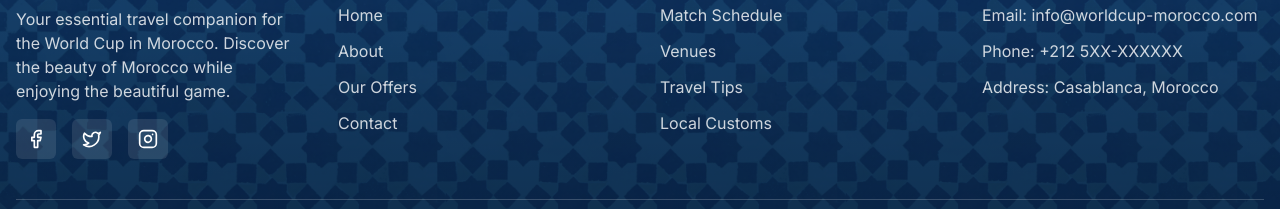
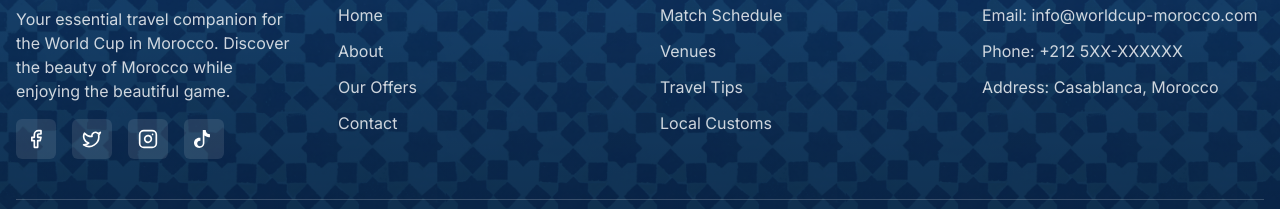
Before and after one commit to zohirben/WCP2-Platform, a Next.js app: page /pattern-visualizer in a window 1280 px wide. Shown: the part 1068-1277 px from the top of the page. Built offline with nearby package versions, Linux system fonts and the light colour scheme.

Commit message:
tiktok icon, footer

```diff
--- a/components/navigation/footer.tsx
+++ b/components/navigation/footer.tsx
@@ -3,6 +3,7 @@ import { NAV_LINKS, SITE_CONFIG } from "@/lib/constants";
 import { buttonVariants } from "@/components/ui/button";
 import { Facebook, Instagram, Twitter } from "lucide-react";
 import { MoroccanArchPattern } from "../ui/pattern";
+import { TikTok } from "../ui/tiktok-icon";
 
 export default function Footer() {
   return (
@@ -57,6 +58,17 @@ export default function Footer() {
               >
                 <Instagram size={20} />
                 <span className="sr-only">Instagram</span>
+              </Link>
+              <Link
+                href="#"
+                className={buttonVariants({
+                  variant: "ghost",
+                  size: "icon",
+                  className: "rounded-full bg-white/10 hover:bg-white/20 text-white transition-transform hover:scale-110"
+                })}
+              >
+                <TikTok size={20} />
+                <span className="sr-only">TikTok</span>
               </Link>
             </div>
           </div>
--- /dev/null
+++ b/components/ui/tiktok-icon.tsx
@@ -0,0 +1,22 @@
+import React from "react";
+
+// TikTok icon component
+export const TikTok = ({ size = 24, ...props }: { size?: number; [key: string]: any }) => {
+  return (
+    <svg
+      width={size}
+      height={size}
+      viewBox="0 0 24 24"
+      fill="none"
+      xmlns="http://www.w3.org/2000/svg"
+      {...props}
+    >
+      <path
+        d="M16.6,5.82c-1.5-1.02-2.5-2.73-2.5-4.67h-3.56v16.2c0,1.85-1.51,3.35-3.36,3.35c-1.85,0-3.35-1.5-3.35-3.35 c0-1.85,1.5-3.35,3.35-3.35c0.18,0,0.36,0.03,0.53,0.06v-3.6C7.2,10.44,6.74,10.38,6.25,10.38c-3.45,0-6.25,2.8-6.25,6.25 s2.8,6.25,6.25,6.25s6.25-2.8,6.25-6.25v-8.92c1.87,1.37,4.16,2.18,6.65,2.18v-3.57C18.23,6.31,17.42,6.14,16.6,5.82z"
+        fill="currentColor"
+      />
+    </svg>
+  );
+};
+
+export default TikTok;
```
Also changed, not shown: 2 other files (tests, documents, lock files or other folders).
